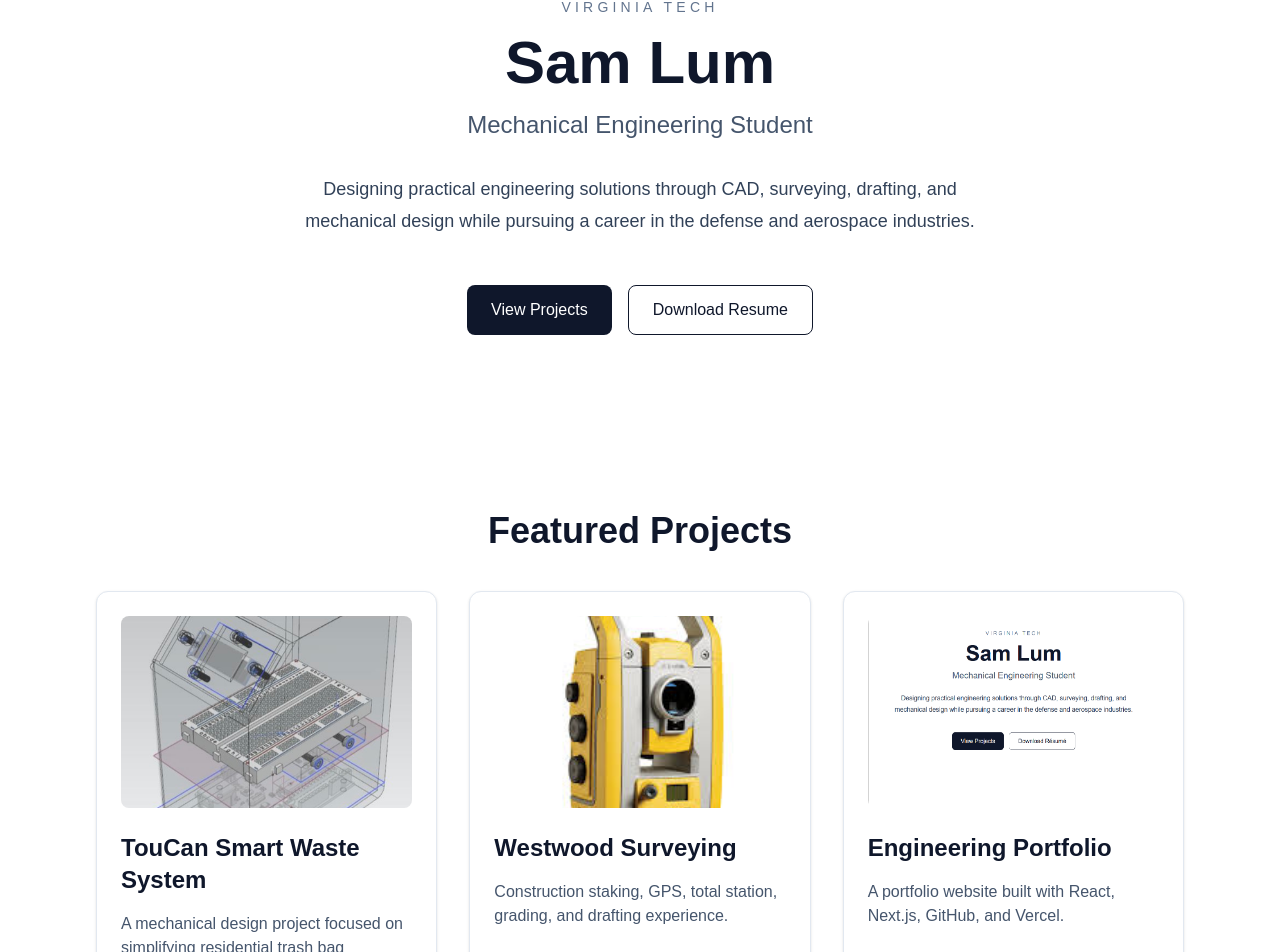
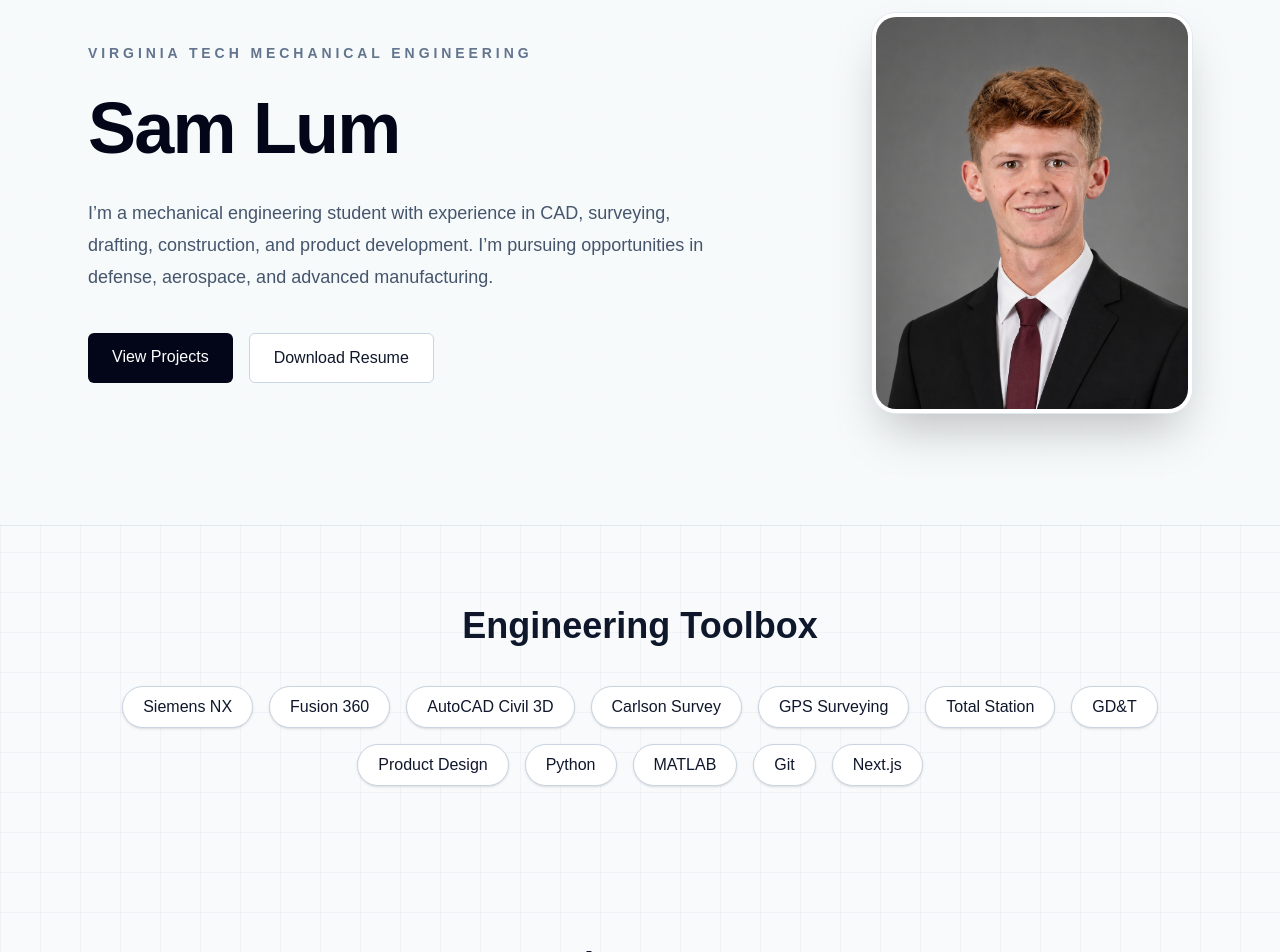
Before and after one commit to slumme-cyber/mechanical-engineering-portfolio, a Next.js app: page / in a window 1280 px wide. Shown: the part 168-1120 px from the top of the page. Built offline with nearby package versions, Linux system fonts and the light colour scheme.

Commit message:
Build homepage section and improve portfolio design

```diff
--- a/app/globals.css
+++ b/app/globals.css
@@ -28,3 +28,13 @@ body {
   color: var(--foreground);
   font-family: Arial, Helvetica, sans-serif;
 }
+
+/* Blueprint background */
+
+body {
+  background-color: #f8fafc;
+  background-image:
+    linear-gradient(rgba(15, 23, 42, 0.03) 1px, transparent 1px),
+    linear-gradient(90deg, rgba(15, 23, 42, 0.03) 1px, transparent 1px);
+  background-size: 40px 40px;
+}
--- a/app/page.tsx
+++ b/app/page.tsx
@@ -1,13 +1,17 @@
 import Navbar from "../components/Navbar";
 import Hero from "../components/Hero";
+import Skills from "@/components/Skills";
+import AboutPreview from "@/components/AboutPreview";
 import FeaturedProjects from "../components/FeaturedProjects";
 
 export default function Home() {
   return (
-    <main className="min-h-screen bg-white text-slate-900">
+    <main className="min-h-screen text-slate-900">
       <Navbar />
-      <Hero />
-      <FeaturedProjects />
+<Hero />
+<Skills />
+<AboutPreview />
+<FeaturedProjects />
     </main>
   );
 }
--- /dev/null
+++ b/components/AboutPreview.tsx
@@ -0,0 +1,20 @@
+import AnimatedSection from "./AnimatedSection";
+export default function AboutPreview() {
+  return (
+    <AnimatedSection delay={0.15}>
+      <section className="mx-auto max-w-4xl px-8 py-20 text-center">
+        <h2 className="mb-6 text-4xl font-bold">
+          About Me
+      </h2>
+
+      <p className="text-lg leading-8 text-slate-600">
+        I'm a Mechanical Engineering student at Virginia Tech with experience
+        in product design, CAD, surveying, and construction engineering. I
+        enjoy solving practical engineering problems and am pursuing
+        opportunities in the defense industry where I can contribute to the
+        design and development of innovative systems.
+      </p>
+        </section>
+  </AnimatedSection>
+);
+}
--- /dev/null
+++ b/components/AnimatedSection.tsx
@@ -0,0 +1,29 @@
+"use client";
+
+import { motion } from "framer-motion";
+import { ReactNode } from "react";
+
+type Props = {
+  children: ReactNode;
+  delay?: number;
+};
+
+export default function AnimatedSection({
+  children,
+  delay = 0,
+}: Props) {
+  return (
+    <motion.div
+      initial={{ opacity: 0, y: 35 }}
+      whileInView={{ opacity: 1, y: 0 }}
+      viewport={{ once: true, amount: 0.25 }}
+      transition={{
+        duration: 0.7,
+        delay,
+        ease: "easeOut",
+      }}
+    >
+      {children}
+    </motion.div>
+  );
+}
--- a/components/FeaturedProjects.tsx
+++ b/components/FeaturedProjects.tsx
@@ -1,41 +1,29 @@
+import AnimatedSection from "./AnimatedSection";
+import { projects } from "@/data/projects";
 import ProjectCard from "./ProjectCard";
 
 export default function FeaturedProjects() {
   return (
-    <section
-        id="projects"
-        className="mx-auto max-w-6xl px-8 py-20"
-        >
+  <AnimatedSection delay={0.3}>
+    <section className="mx-auto max-w-6xl px-8 py-20">
+
       <h2 className="mb-10 text-center text-4xl font-bold">
         Featured Projects
       </h2>
 
       <div className="grid gap-8 md:grid-cols-3">
-        <ProjectCard
-  title="TouCan Smart Waste System"
-  description="A mechanical design project focused on simplifying residential trash bag replacement."
-  skills={["CAD", "NX", "Prototype"]}
-  slug="toucan"
-  image="/images/projects/toucan1.jpg"
-
-/>
-
-        <ProjectCard
-  title="Westwood Surveying"
-  description="Construction staking, GPS, total station, grading, and drafting experience."
-  skills={["GPS", "Surveying", "Drafting"]}
-  slug="westwood"
-  image="/images/projects/westwood.jpg"
-/>
-
-        <ProjectCard
-  title="Engineering Portfolio"
-  description="A portfolio website built with React, Next.js, GitHub, and Vercel."
-  skills={["React", "Next.js", "Git"]}
-  slug="portfolio"
-  image="/images/projects/portfolio.png"
-/>
+        {projects.map((project) => (
+          <ProjectCard
+            key={project.title}
+            title={project.title}
+            description={project.description}
+            image={project.image}
+            skills={project.skills}
+            slug={project.slug}
+          />
+        ))}
       </div>
-    </section>
-  );
+        </section>
+  </AnimatedSection>
+);
 }
--- a/components/Hero.tsx
+++ b/components/Hero.tsx
@@ -1,32 +1,54 @@
+import Image from "next/image";
 export default function Hero() {
   return (
-    <section className="mx-auto flex max-w-5xl flex-col items-center px-8 py-24 text-center">
-      <p className="mb-4 text-sm uppercase tracking-[0.3em] text-slate-500">
-        Virginia Tech
-      </p>
+    <section className="border-b border-slate-200 bg-slate-50/80">
+      <div className="mx-auto grid min-h-[78vh] max-w-6xl items-center gap-12 px-6 py-20 md:grid-cols-[1.2fr_0.8fr]">
+        <div>
+          <p className="text-sm font-semibold uppercase tracking-[0.28em] text-slate-500">
+            Virginia Tech Mechanical Engineering
+          </p>
 
-      <h1 className="text-6xl font-bold">
-        Sam Lum
-      </h1>
+          <h1 className="mt-5 max-w-3xl text-5xl font-bold leading-tight tracking-tight text-slate-950 md:text-7xl">
+            Sam Lum
+          </h1>
 
-      <h2 className="mt-4 text-2xl text-slate-600">
-        Mechanical Engineering Student
-      </h2>
+          <p className="mt-6 max-w-2xl text-lg leading-8 text-slate-600">
+            I’m a mechanical engineering student with experience in
+            CAD, surveying, drafting, construction, and product development.
+            I’m pursuing opportunities in defense, aerospace, and advanced
+            manufacturing.
+          </p>
 
-      <p className="mt-8 max-w-2xl text-lg leading-8 text-slate-700">
-        Designing practical engineering solutions through CAD, surveying,
-        drafting, and mechanical design while pursuing a career in the defense
-        and aerospace industries.
-      </p>
+          <div className="mt-10 flex flex-wrap gap-4">
+            <a
+              href="#projects"
+              className="rounded-md bg-slate-950 px-6 py-3 font-medium text-white transition hover:bg-slate-700"
+            >
+              View Projects
+            </a>
 
-      <div className="mt-12 flex gap-4">
-        <button className="rounded-lg bg-slate-900 px-6 py-3 text-white transition hover:bg-slate-700">
-          View Projects
-        </button>
+            <a
+              href="/resume.pdf"
+              className="rounded-md border border-slate-300 bg-white px-6 py-3 font-medium text-slate-900 transition hover:border-slate-500 hover:bg-slate-100"
+            >
+              Download Resume
+            </a>
+          </div>
+        </div>
 
-        <button className="rounded-lg border border-slate-900 px-6 py-3 transition hover:bg-slate-100">
-          Download Resume
-        </button>
+        <div className="flex justify-center lg:justify-end">
+  <div className="flex justify-center lg:justify-end">
+  <div className="relative h-100 w-80 overflow-hidden rounded-3xl border-4 border-white shadow-2xl ring-1 ring-slate-200">
+    <Image
+      src="/images/projects/headshot.jpg"
+      alt="Professional headshot of Sam Lum"
+      fill
+      priority
+      className="object-cover object-top"
+    />
+  </div>
+</div>
+</div>
       </div>
     </section>
   );
--- /dev/null
+++ b/components/Skills.tsx
@@ -0,0 +1,38 @@
+import AnimatedSection from "./AnimatedSection";
+const skills = [
+  "Siemens NX",
+  "Fusion 360",
+  "AutoCAD Civil 3D",
+  "Carlson Survey",
+  "GPS Surveying",
+  "Total Station",
+  "GD&T",
+  "Product Design",
+  "Python",
+  "MATLAB",
+  "Git",
+  "Next.js",
+];
+
+export default function Skills() {
+  return (
+  <AnimatedSection delay={0}>
+    <section className="mx-auto max-w-6xl px-8 py-20">
+      <h2 className="mb-10 text-center text-4xl font-bold">
+        Engineering Toolbox
+      </h2>
+
+      <div className="flex flex-wrap justify-center gap-4">
+        {skills.map((skill) => (
+          <div
+            key={skill}
+            className="rounded-full border border-slate-300 bg-white px-5 py-2 font-medium shadow-sm transition hover:-translate-y-1 hover:shadow-md"
+          >
+            {skill}
+          </div>
+        ))}
+      </div>
+        </section>
+  </AnimatedSection>
+);
+}
--- /dev/null
+++ b/data/projects.ts
@@ -0,0 +1,26 @@
+export const projects = [
+  {
+    title: "TouCan Smart Waste System",
+    description:
+      "A mechanical design project focused on simplifying trash bag removal.",
+    image: "/images/projects/toucan1.jpg",
+    skills: ["CAD", "NX", "Prototype"],
+    slug: "toucan",
+  },
+  {
+    title: "Westwood Surveying",
+    description:
+      "Construction staking, GPS, total station, grading, and drafting experience.",
+    image: "/images/projects/westwood.jpg",
+    skills: ["GPS", "Surveying", "Drafting"],
+    slug: "westwood",
+  },
+  {
+    title: "Engineering Portfolio",
+    description:
+      "A portfolio website built with React, Next.js, GitHub, and Tailwind CSS.",
+    image: "/images/projects/portfolio.png",
+    skills: ["React", "Next.js", "Git"],
+    slug: "portfolio",
+  },
+];
--- a/package.json
+++ b/package.json
@@ -9,6 +9,7 @@
     "lint": "eslint"
   },
   "dependencies": {
+    "framer-motion": "^12.42.2",
     "next": "16.2.10",
     "react": "19.2.4",
     "react-dom": "19.2.4"
```
Also changed, not shown: public/images/projects/headshot.jpg (added), 1 other file (tests, documents, lock files or other folders).
